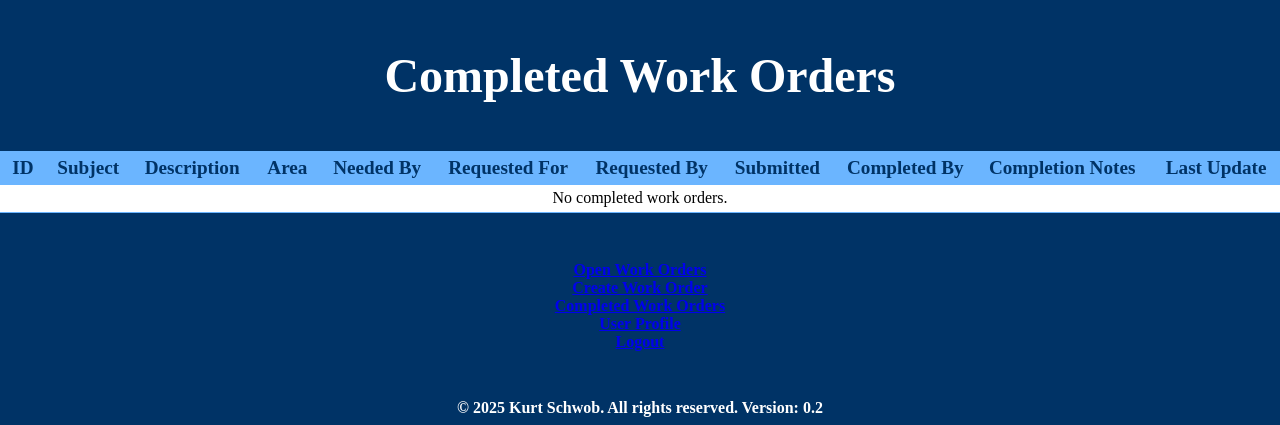
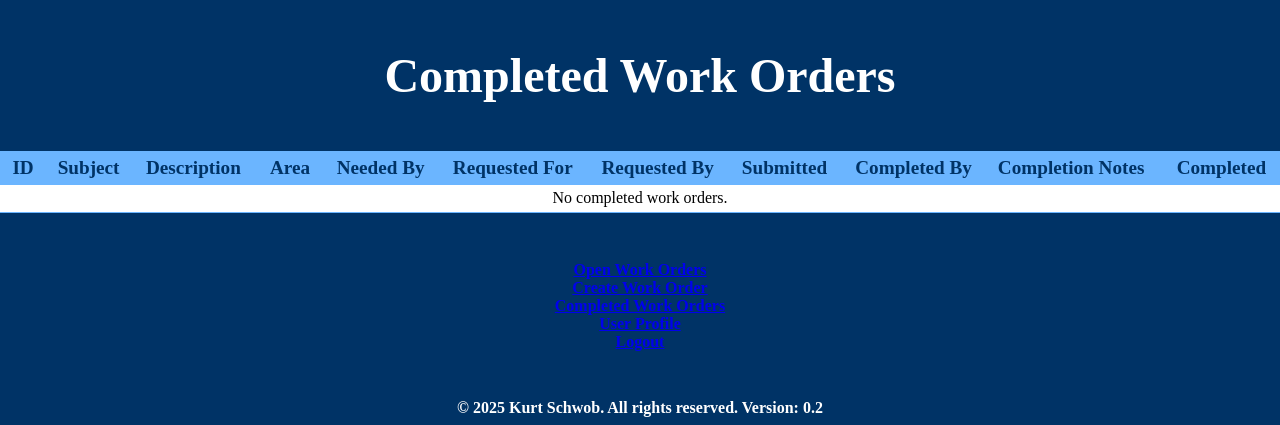
Before and after one commit to Schwoby/work-order-system, a Flask app: template templates/wo_completed.html in a window 1280 px wide. Shown: the top 425 px of the page. Run offline with Flask 3, Linux system fonts and the light colour scheme; the template is opened without the code that fills it, so the values that code supplies are empty.

Commit message:
Rename 'Last Update' column to 'Completed'

```diff
--- a/templates/wo_completed.html
+++ b/templates/wo_completed.html
@@ -22,7 +22,7 @@
       <th>Submitted</th>
       <th>Completed By</th>
       <th class='left'>Completion Notes</th>
-      <th>Last Update</th>
+      <th>Completed</th>
     </tr>
   </thead>
   <tbody>
```
